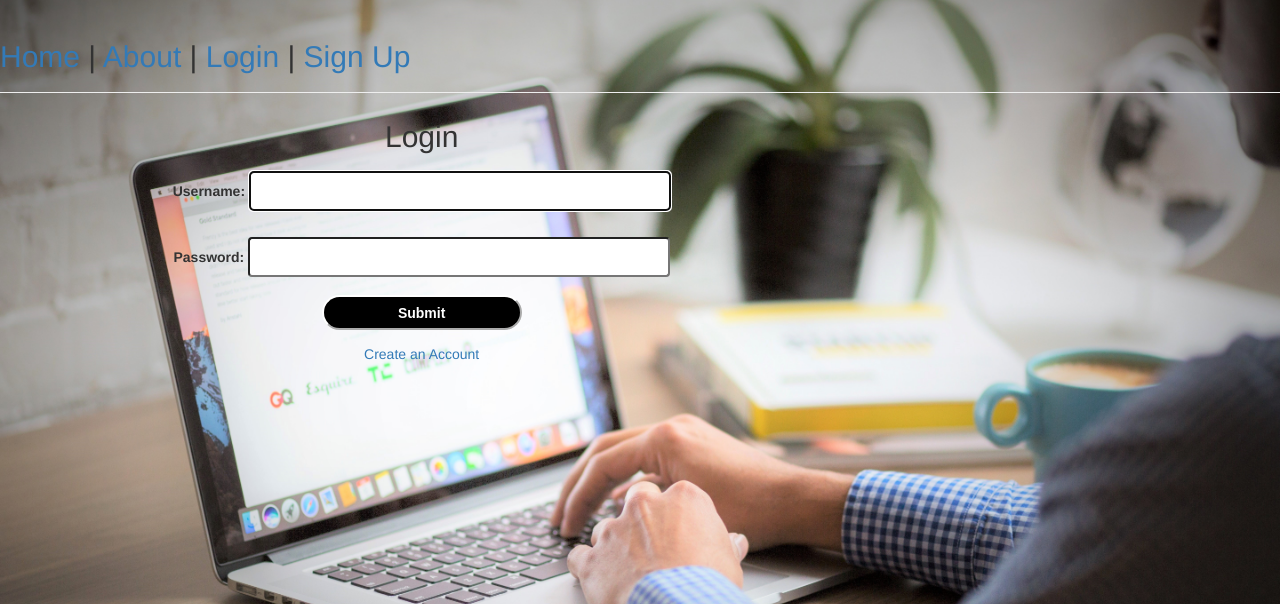
After one commit to chrisdimaio/COMP-5280-Class-Project, a Django app: page /word_display/login/ in a window 1280 px wide. The commit adds this page. Shown: the top 604 px of the page. Run offline with Django 3.2, Linux system fonts and the light colour scheme; some libraries are stand-ins or nearby versions.

Commit message:
Adding login, signup, and admin features

```diff
--- a/tutorial/settings.py
+++ b/tutorial/settings.py
@@ -118,3 +118,5 @@
 # https://docs.djangoproject.com/en/1.11/howto/static-files/
 
 STATIC_URL = '/static/'
+LOGIN_REDIRECT_URL = '/word_display'
+LOGOUT_REDIRECT_URL = '/word_display'
--- /dev/null
+++ b/word_display/templates/registration/login.html
@@ -0,0 +1,33 @@
+{% extends 'word_display/base.html' %}
+
+<title>Login</title>
+{% block title %}Login{% endblock %}
+{% block content %}
+<center>
+{% if user.is_authenticated %}
+<h2>You are already logged in.</h2>
+<a href="{% url 'logout' %}">Click to Logout</a>
+{% else %}
+<style type="text/css">
+	input[type=text], input[type=password]
+	{
+	    width: 50%;
+	    height: 40px;
+	    padding: 12px 20px;
+	    border-radius: 4px;
+	    margin: 8px 0;
+	    text-align: left;
+	    box-sizing: border-box;
+	}
+</style>
+
+<h2>Login</h2>
+<form method="post">
+  {% csrf_token %}
+  {{ form.as_p }}
+  <input type="submit" value="Submit" style="width: 150px;">
+</form>
+<a href="{% url 'signup' %}">Create an Account</a>
+{% endif %}
+</center>
+{% endblock %}
--- a/word_display/templates/word_display/base.html
+++ b/word_display/templates/word_display/base.html
@@ -11,7 +11,17 @@
     </head>
     <body>
         <div class="page-header">
-            <h2><a href="/word_display/">Home</a> | <a href="/word_display/about_us/">About</a></h2>
+            <h2>
+                <a href="/word_display/">Home</a> |
+                <a href="/word_display/about_us/">About</a> |
+
+                {% if user.is_authenticated %}
+                  <a href="{% url 'logout' %}">Logout ({{ user.username }})</a>
+                {% else %}
+                  <a href="{% url 'login' %}">Login</a> |
+                  <a href="{% url 'signup' %}">Sign Up</a>
+                {% endif %}
+            </h2>
 
         </div>
         <!--<div class="content container">-->
--- a/word_display/urls.py
+++ b/word_display/urls.py
@@ -1,4 +1,5 @@
-from django.conf.urls import url
+from django.contrib import admin
+from django.conf.urls import url, include
 from . import views
 
 urlpatterns = [
@@ -14,6 +15,12 @@
     url(r'^add_def/$', views.add_def, name='add_def'),
     # /about_us
     url(r'^about_us/$', views.about_us, name='about_us'),
+    # /login
+    url(r'', include('django.contrib.auth.urls')),
+    # /signup
+    url(r'signup/$', views.SignUp.as_view(), name='signup'),
+    # /admin - manage accounts
+    url(r'^admin/', admin.site.urls),
     # /up_vote
     url(r'^up_vote/$', views.up_vote, name='up_vote'),
     # /down_vote
```
Also changed, not shown: word_display/templates/word_display/signup.html (added, +31 -0 lines), word_display/views.py (+9 -0 lines), db.sqlite3.
